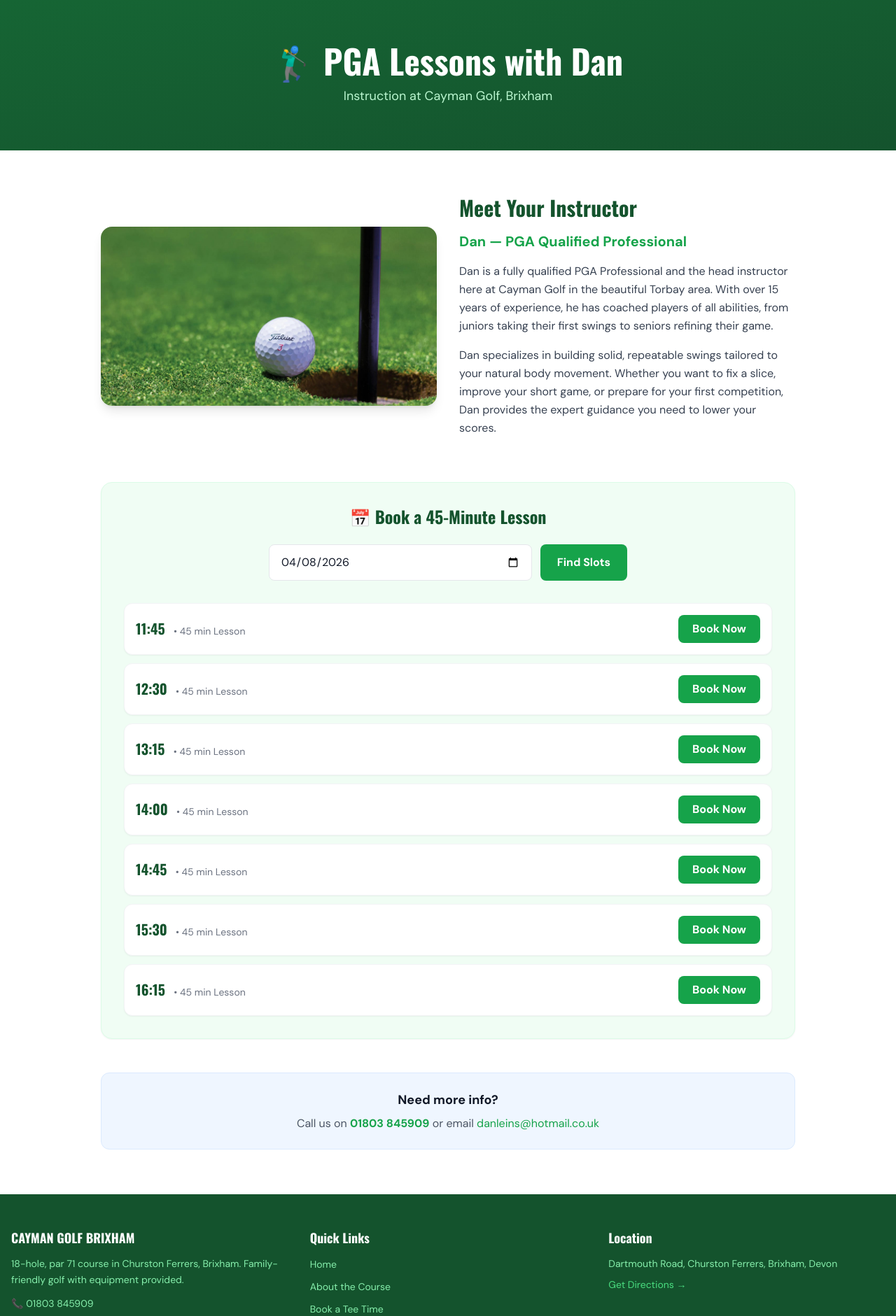
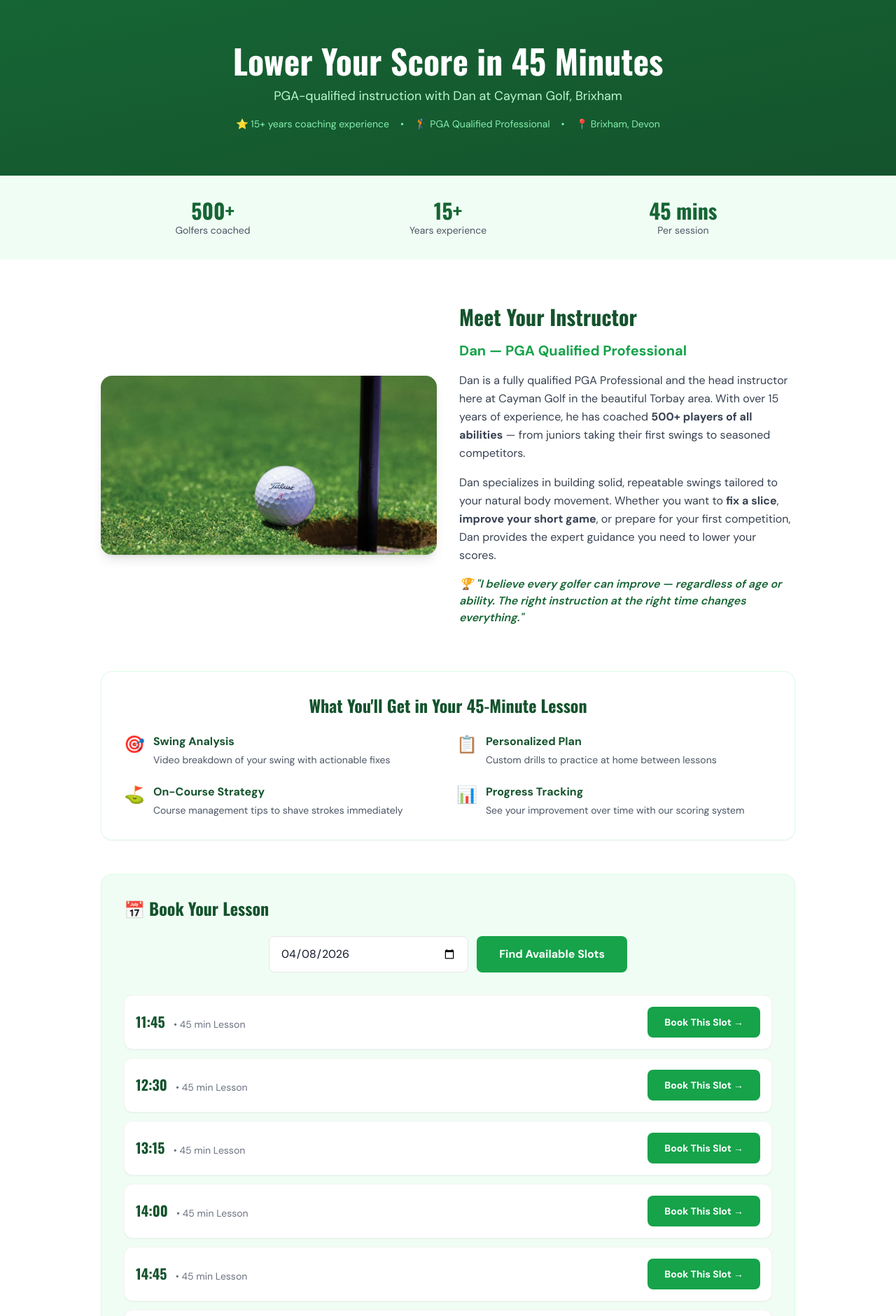
Before and after one commit to Cjbwebdev/caymengolf, a Django app: page /lessons/ in a window 1280 px wide. Shown: the part 65-1946 px from the top of the page at 70% size. Run offline with Django 5.2, Linux system fonts and the light colour scheme; a user stored in the database is signed in; tables that the repository leaves empty hold one stand-in row (values such as "Sample post"); some libraries are stand-ins or nearby versions.

```diff
--- a/templates/pages/lessons.html
+++ b/templates/pages/lessons.html
@@ -1,63 +1,147 @@
 {% extends "base.html" %}
-{% block title %}PGA Golf Lessons with Dan{% endblock %}
+{% block title %}PGA Golf Lessons with Dan in Brixham — Lower Your Scores{% endblock %}
 {% block content %}
-<section class="bg-gradient-to-br from-golf-800 to-golf-900 text-white py-16 text-center">
+<!-- HERO with clear value prop + social proof -->
+<section class="bg-gradient-to-br from-golf-800 to-golf-900 text-white py-12 md:py-16 text-center">
     <div class="max-w-7xl mx-auto px-4">
-        <h1 class="font-display text-5xl font-bold mb-3">🏌️‍♂️ PGA Lessons with Dan</h1>
-        <p class="text-golf-200 text-lg">Instruction at Cayman Golf, Brixham</p>
+        <h1 class="font-display text-4xl md:text-5xl font-bold mb-3">Lower Your Score in 45 Minutes</h1>
+        <p class="text-golf-200 text-lg mb-4">PGA-qualified instruction with Dan at Cayman Golf, Brixham</p>
+        <div class="flex items-center justify-center gap-4 text-sm text-golf-300">
+            <span>⭐ 15+ years coaching experience</span>
+            <span>•</span>
+            <span>🏌️ PGA Qualified Professional</span>
+            <span>•</span>
+            <span>📍 Brixham, Devon</span>
+        </div>
     </div>
 </section>
+
+<!-- SOCIAL PROOF: Results section -->
+<section class="py-8 bg-golf-50">
+    <div class="max-w-5xl mx-auto px-4">
+        <div class="grid grid-cols-3 gap-4 text-center">
+            <div>
+                <div class="font-display text-3xl font-bold text-golf-800">500+</div>
+                <div class="text-sm text-gray-600">Golfers coached</div>
+            </div>
+            <div>
+                <div class="font-display text-3xl font-bold text-golf-800">15+</div>
+                <div class="text-sm text-gray-600">Years experience</div>
+            </div>
+            <div>
+                <div class="font-display text-3xl font-bold text-golf-800">45 mins</div>
+                <div class="text-sm text-gray-600">Per session</div>
+            </div>
+        </div>
+    </div>
+</section>
+
 <section class="py-16">
     <div class="max-w-5xl mx-auto px-4">
-        <!-- Dan's Bio Section -->
+        <!-- Dan's Bio Section - with more credibility -->
         <div class="grid md:grid-cols-2 gap-8 items-center mb-16">
             <div class="rounded-2xl overflow-hidden shadow-lg">
-                <img src="/static/images/golf_action.jpg" alt="Golf Lesson with Dan" class="w-full h-64 object-cover">
+                <img src="/static/images/golf_action.jpg" alt="Golf Lesson with Dan - PGA Professional in Brixham" class="w-full h-64 object-cover">
             </div>
             <div>
                 <h2 class="font-display text-3xl font-bold text-golf-900 mb-4">Meet Your Instructor</h2>
                 <p class="text-xl font-bold text-golf-600 mb-4">Dan — PGA Qualified Professional</p>
-                <p class="text-gray-700 leading-relaxed mb-4">Dan is a fully qualified PGA Professional and the head instructor here at Cayman Golf in the beautiful Torbay area. With over 15 years of experience, he has coached players of all abilities, from juniors taking their first swings to seniors refining their game.</p>
-                <p class="text-gray-700 leading-relaxed">Dan specializes in building solid, repeatable swings tailored to your natural body movement. Whether you want to fix a slice, improve your short game, or prepare for your first competition, Dan provides the expert guidance you need to lower your scores.</p>
+                <p class="text-gray-700 leading-relaxed mb-4">Dan is a fully qualified PGA Professional and the head instructor here at Cayman Golf in the beautiful Torbay area. With over 15 years of experience, he has coached <strong>500+ players of all abilities</strong> — from juniors taking their first swings to seasoned competitors.</p>
+                <p class="text-gray-700 leading-relaxed mb-4">Dan specializes in building solid, repeatable swings tailored to your natural body movement. Whether you want to <strong>fix a slice</strong>, <strong>improve your short game</strong>, or prepare for your first competition, Dan provides the expert guidance you need to lower your scores.</p>
+
+                <!-- Leadership (Values) content lever -->
+                <p class="text-golf-800 font-semibold italic">🏆 "I believe every golfer can improve — regardless of age or ability. The right instruction at the right time changes everything."</p>
             </div>
         </div>
 
-        <!-- Booking Form Section -->
-        <div class="bg-golf-50 rounded-2xl p-8 border border-golf-100 shadow-sm mb-12">
-            <h2 class="font-display text-2xl font-bold text-golf-900 mb-6 text-center">📅 Book a 45-Minute Lesson</h2>
+        <!-- WHAT YOU'LL GET (Persuasion/Logic) -->
+        <div class="bg-white rounded-2xl p-8 border border-golf-100 shadow-sm mb-12">
+            <h2 class="font-display text-2xl font-bold text-golf-900 mb-6 text-center">What You'll Get in Your 45-Minute Lesson</h2>
+            <div class="grid md:grid-cols-2 gap-6">
+                <div class="flex items-start gap-3">
+                    <span class="text-2xl">🎯</span>
+                    <div>
+                        <h3 class="font-bold text-golf-900 mb-1">Swing Analysis</h3>
+                        <p class="text-gray-600 text-sm">Video breakdown of your swing with actionable fixes</p>
+                    </div>
+                </div>
+                <div class="flex items-start gap-3">
+                    <span class="text-2xl">📋</span>
+                    <div>
+                        <h3 class="font-bold text-golf-900 mb-1">Personalized Plan</h3>
+                        <p class="text-gray-600 text-sm">Custom drills to practice at home between lessons</p>
+                    </div>
+                </div>
+                <div class="flex items-start gap-3">
+                    <span class="text-2xl">⛳</span>
+                    <div>
+                        <h3 class="font-bold text-golf-900 mb-1">On-Course Strategy</h3>
+                        <p class="text-gray-600 text-sm">Course management tips to shave strokes immediately</p>
+                    </div>
+                </div>
+                <div class="flex items-start gap-3">
+                    <span class="text-2xl">📊</span>
+                    <div>
+                        <h3 class="font-bold text-golf-900 mb-1">Progress Tracking</h3>
+                        <p class="text-gray-600 text-sm">See your improvement over time with our scoring system</p>
+                    </div>
+                </div>
+            </div>
+        </div>
 
-            <form method="get" class="flex gap-3 mb-8 max-w-lg mx-auto">
+        <!-- Booking Form Section with urgency -->
+        <div class="bg-golf-50 rounded-2xl p-6 md:p-8 border border-golf-100 shadow-sm mb-8">
+            <div class="flex items-center justify-between mb-6">
+                <h2 class="font-display text-2xl font-bold text-golf-900">📅 Book Your Lesson</h2>
+                <!-- Urgency element -->
+                {% if available_slots and available_slots|length < 4 %}
+                    <span class="bg-red-100 text-red-700 text-sm font-bold px-3 py-1 rounded-full animate-pulse">🔥 Only {{ available_slots|length }} slots left</span>
+                {% endif %}
+            </div>
+
+            <form method="get" class="flex gap-3 mb-8 max-w-lg mx-auto flex-col sm:flex-row">
                 <input type="date" name="date" value="{{ selected_date }}" min="{{ min_date }}" max="{{ max_date }}"
-                       class="flex-1 border border-gray-200 rounded-lg px-4 py-3 focus:ring-2 focus:ring-golf-500">
-                <button type="submit" class="bg-golf-600 text-white px-6 py-3 rounded-lg hover:bg-golf-700 transition font-bold">Find Slots</button>
+                       class="flex-1 border border-gray-200 rounded-lg px-4 py-3 focus:ring-2 focus:ring-golf-500 min-h-[48px]">
+                <button type="submit" class="bg-golf-600 text-white px-8 py-3 rounded-lg hover:bg-golf-700 transition font-bold min-h-[48px]">Find Available Slots</button>
             </form>
 
             {% if available_slots %}
             <div class="space-y-3">
                 {% for slot in available_slots %}
-                <div class="bg-white rounded-xl p-4 border border-gray-100 shadow-sm hover:shadow-md transition flex justify-between items-center">
+                <div class="bg-white rounded-xl p-4 border border-gray-100 shadow-sm hover:shadow-md transition flex flex-col sm:flex-row justify-between items-center gap-3">
                     <div>
                         <span class="font-display text-xl font-bold text-golf-900">{{ slot.time|time:"H:i" }}</span>
                         <span class="text-gray-500 ml-2 text-sm">• 45 min Lesson</span>
                     </div>
                     {% if user.is_authenticated %}
-                        <a href="/bookings/lesson/{{ slot.id }}/" class="bg-golf-600 text-white px-5 py-2 rounded-lg hover:bg-golf-700 transition font-bold">Book Now</a>
+                        <a href="/bookings/lesson/{{ slot.id }}/" class="bg-golf-600 text-white px-6 py-2.5 rounded-lg hover:bg-golf-700 transition font-bold text-sm min-h-[44px] flex items-center">Book This Slot →</a>
                     {% else %}
-                        <a href="/accounts/login/" class="text-golf-600 font-bold">Login to Book</a>
+                        <a href="/accounts/signup/" class="bg-golf-600 text-white px-6 py-2.5 rounded-lg hover:bg-golf-700 transition font-bold text-sm min-h-[44px] flex items-center">Sign Up to Book →</a>
                     {% endif %}
                 </div>
                 {% endfor %}
             </div>
+            {% elif selected_date %}
+            <div class="bg-white rounded-xl p-8 text-center border border-gray-100">
+                <p class="text-gray-500">No slots available on this date. Dan's schedule fills up fast!</p>
+                <p class="text-sm text-golf-600 mt-2">Try another date or <a href="tel:01803845909" class="font-bold underline">call us directly</a></p>
+            </div>
             {% else %}
             <div class="bg-white rounded-xl p-8 text-center border border-gray-100">
-                <p class="text-gray-500">No lesson slots available for this date. Try another day?</p>
+                <p class="text-gray-500">Select a date above to see available lesson times.</p>
             </div>
             {% endif %}
         </div>
 
-        <div class="mt-12 bg-blue-50 p-6 rounded-xl border border-blue-100 text-center">
-            <h3 class="font-bold text-lg mb-2">Need more info?</h3>
-            <p class="text-gray-600">Call us on <a href="tel:01803845909" class="text-golf-600 font-bold hover:underline">01803 845909</a> or email <a href="mailto:danleins@hotmail.co.uk" class="text-golf-600 hover:underline">danleins@hotmail.co.uk</a></p>
+        <!-- Social proof: testimonial-style callout -->
+        <div class="bg-golf-900 text-white rounded-2xl p-8 mb-8 text-center">
+            <p class="text-xl mb-4 italic font-light">"Dan helped me fix my slice in just 2 lessons. Went from 96 to 88 — best golf of my life!"</p>
+            <p class="text-golf-400 font-bold text-sm">— Mark T., Torquay</p>
+        </div>
+
+        <div class="bg-blue-50 p-6 rounded-xl border border-blue-100 text-center">
+            <h3 class="font-bold text-lg mb-2">📞 Prefer to book over the phone?</h3>
+            <p class="text-gray-600">Call Dan directly on <a href="tel:01803845909" class="text-golf-600 font-bold hover:underline">01803 845909</a> or email <a href="mailto:danleins@hotmail.co.uk" class="text-golf-600 hover:underline">danleins@hotmail.co.uk</a></p>
         </div>
     </div>
 </section>
```
Also changed, not shown: email_to_dan.txt (added, +65 -0 lines), templates/blog/improve-golf-swing-devon.html (added, +32 -0 lines), templates/index.html (+15 -7 lines).
